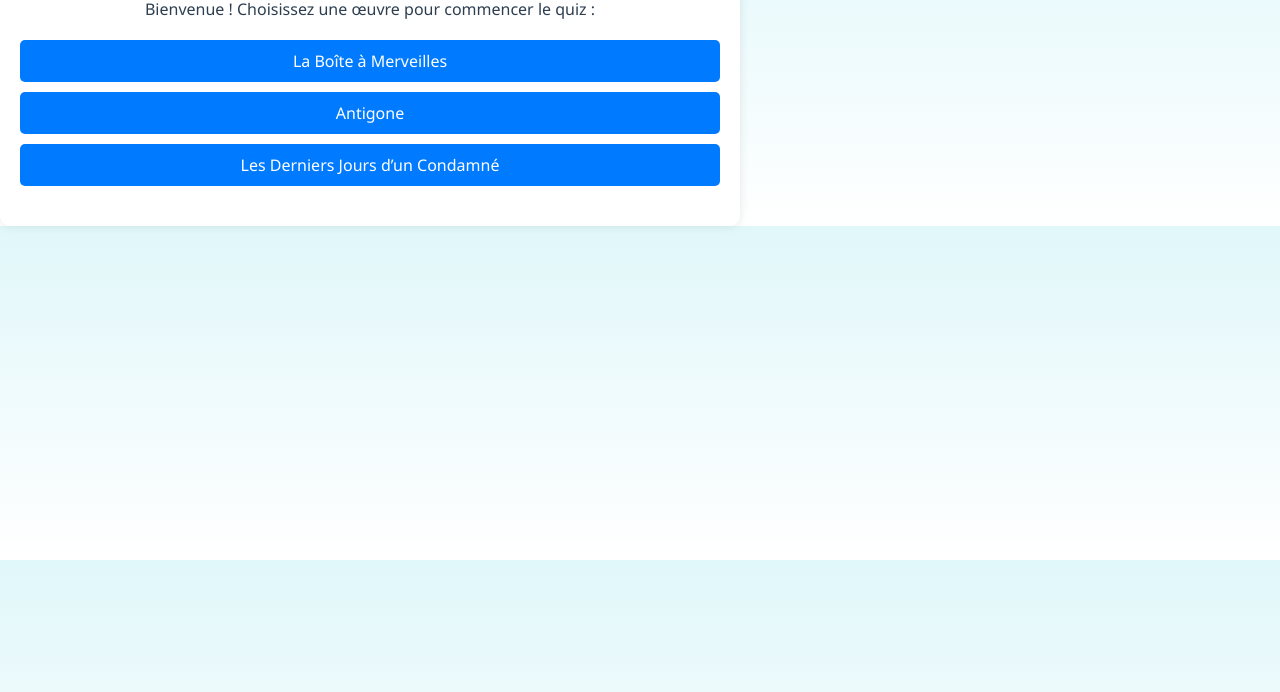
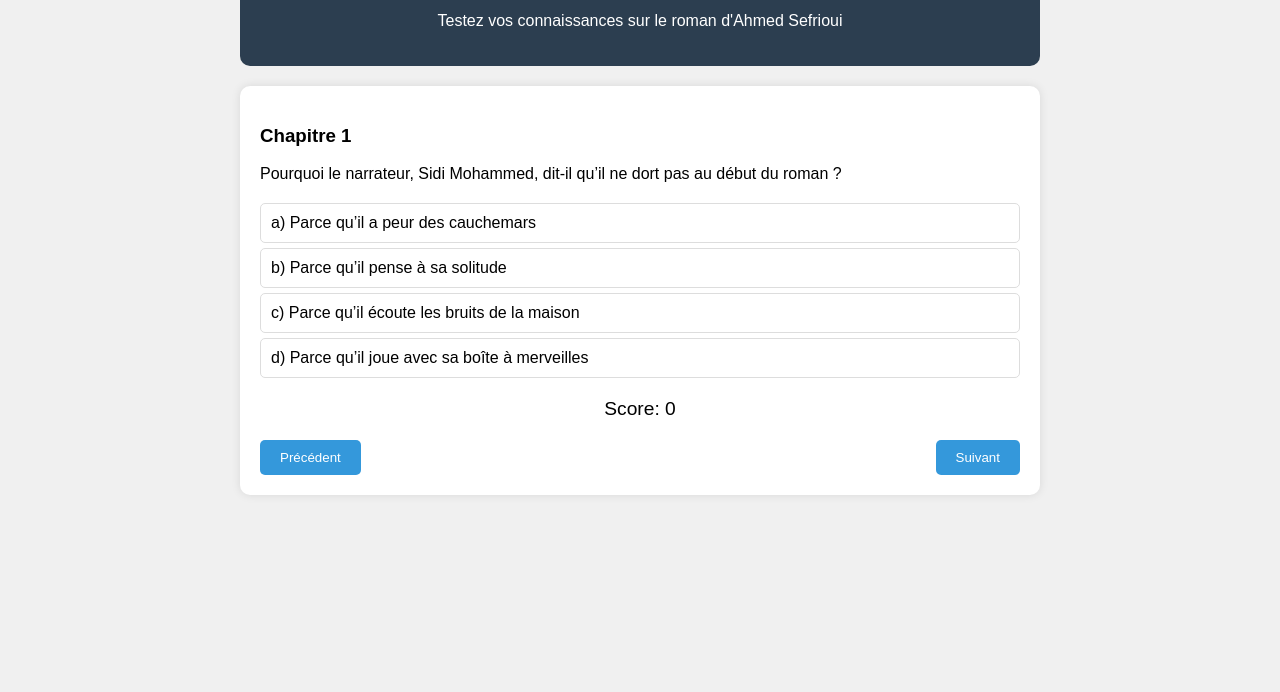
Before and after one commit to Dinarebeout/bac_romans, a plain HTML site: page index.html in a window 1280 px wide. Shown: the part 108-800 px from the top of the page. Drawn offline with Linux system fonts and the light colour scheme.

Commit message:
Update index.html

```diff
--- a/index.html
+++ b/index.html
@@ -1,21 +1,181 @@
-
 <!DOCTYPE html>
 <html lang="fr">
 <head>
     <meta charset="UTF-8">
     <meta name="viewport" content="width=device-width, initial-scale=1.0">
-    <title>Quiz Littéraire - Accueil</title>
-    <link rel="stylesheet" href="quiz.css">
+    <title>Quiz Littéraire</title>
+    <style>
+        body {
+            font-family: Arial, sans-serif;
+            max-width: 800px;
+            margin: 0 auto;
+            padding: 20px;
+            background-color: #f0f0f0;
+        }
+
+        .header {
+            text-align: center;
+            padding: 20px;
+            background-color: #2c3e50;
+            color: white;
+            border-radius: 10px;
+        }
+
+        .quiz-container {
+            background-color: white;
+            padding: 20px;
+            border-radius: 10px;
+            box-shadow: 0 0 10px rgba(0,0,0,0.1);
+            margin-top: 20px;
+        }
+
+        .question {
+            margin-bottom: 20px;
+        }
+
+        .options {
+            margin: 10px 0;
+        }
+
+        .option {
+            margin: 5px 0;
+            padding: 10px;
+            border: 1px solid #ddd;
+            border-radius: 5px;
+            cursor: pointer;
+            transition: all 0.3s;
+        }
+
+        .option:hover {
+            background-color: #3498db;
+            color: white;
+        }
+
+        .correct { background-color: #2ecc71 !important; }
+        .incorrect { background-color: #e74c3c !important; }
+
+        .score {
+            text-align: center;
+            font-size: 1.2em;
+            margin: 20px 0;
+        }
+
+        .navigation {
+            display: flex;
+            justify-content: space-between;
+            margin-top: 20px;
+        }
+
+        button {
+            padding: 10px 20px;
+            border: none;
+            border-radius: 5px;
+            cursor: pointer;
+            background-color: #3498db;
+            color: white;
+        }
+
+        button:hover {
+            background-color: #2980b9;
+        }
+    </style>
 </head>
 <body>
-    <div class="container">
-        <h1>Quiz Littéraire</h1>
-        <p>Bienvenue ! Choisissez une œuvre pour commencer le quiz :</p>
-        <div class="selection">
-            <a href="boite.html" class="book-link">La Boîte à Merveilles</a>
-            <a href="antigone.html" class="book-link">Antigone</a>
-            <a href="condamne.html" class="book-link">Les Derniers Jours d’un Condamné</a>
+    <div class="header">
+        <h1>Quiz sur La Boîte à Merveilles</h1>
+        <p>Testez vos connaissances sur le roman d'Ahmed Sefrioui</p>
+    </div>
+
+    <div class="quiz-container">
+        <div id="question-container" class="question"></div>
+        <div id="options-container" class="options"></div>
+        <div class="score" id="score">Score: 0</div>
+        <div class="navigation">
+            <button onclick="previousQuestion()" id="prev-btn">Précédent</button>
+            <button onclick="nextQuestion()" id="next-btn">Suivant</button>
         </div>
     </div>
+
+    <script>
+        // Questions pour le chapitre 1 (ajouter les autres chapitres de la même manière)
+        const questions = [
+            {
+                chapter: 1,
+                question: "Pourquoi le narrateur, Sidi Mohammed, dit-il qu’il ne dort pas au début du roman ?",
+                options: [
+                    "a) Parce qu’il a peur des cauchemars",
+                    "b) Parce qu’il pense à sa solitude",
+                    "c) Parce qu’il écoute les bruits de la maison",
+                    "d) Parce qu’il joue avec sa boîte à merveilles"
+                ],
+                correct: 1,
+                explanation: "Le roman s’ouvre avec : « Moi, je ne dors pas. Je songe à ma solitude et j’en sens tout le poids. »"
+            },
+            // Ajouter les autres questions ici...
+        ];
+
+        let currentQuestion = 0;
+        let score = 0;
+        const questionContainer = document.getElementById('question-container');
+        const optionsContainer = document.getElementById('options-container');
+        const scoreElement = document.getElementById('score');
+
+        function showQuestion() {
+            const q = questions[currentQuestion];
+            questionContainer.innerHTML = `
+                <h3>Chapitre ${q.chapter}</h3>
+                <p>${q.question}</p>
+            `;
+
+            optionsContainer.innerHTML = '';
+            q.options.forEach((option, index) => {
+                const optionElement = document.createElement('div');
+                optionElement.className = 'option';
+                optionElement.innerHTML = option;
+                optionElement.onclick = () => checkAnswer(index);
+                optionsContainer.appendChild(optionElement);
+            });
+
+            document.getElementById('prev-btn').disabled = currentQuestion === 0;
+        }
+
+        function checkAnswer(selectedIndex) {
+            const options = document.querySelectorAll('.option');
+            const correctIndex = questions[currentQuestion].correct;
+
+            options.forEach((option, index) => {
+                option.classList.remove('correct', 'incorrect');
+                if(index === correctIndex) {
+                    option.classList.add('correct');
+                } else if(index === selectedIndex) {
+                    option.classList.add('incorrect');
+                }
+            });
+
+            if(selectedIndex === correctIndex) {
+                score++;
+                scoreElement.textContent = `Score: ${score}`;
+            }
+        }
+
+        function nextQuestion() {
+            if(currentQuestion < questions.length - 1) {
+                currentQuestion++;
+                showQuestion();
+            } else {
+                alert(`Quiz terminé ! Votre score final est : ${score}/${questions.length}`);
+            }
+        }
+
+        function previousQuestion() {
+            if(currentQuestion > 0) {
+                currentQuestion--;
+                showQuestion();
+            }
+        }
+
+        // Initialiser le quiz
+        showQuestion();
+    </script>
 </body>
 </html>
```
